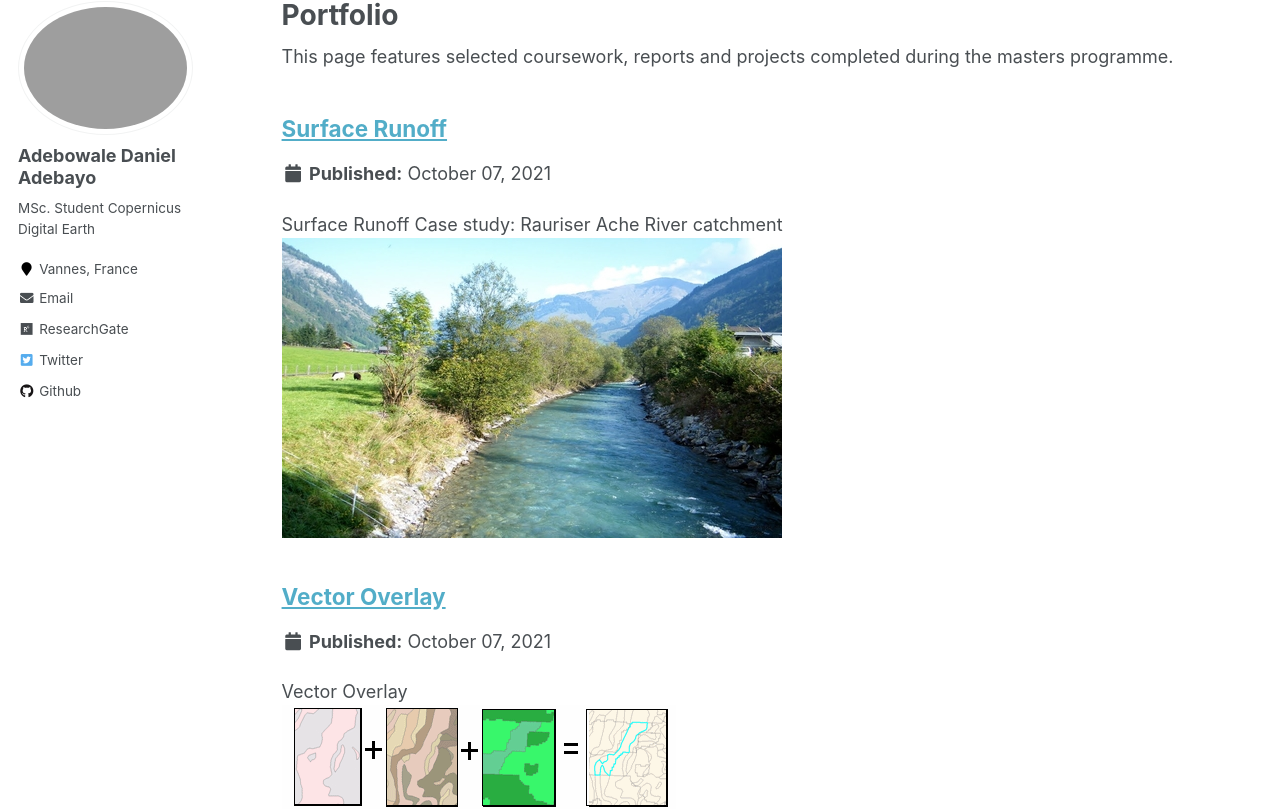
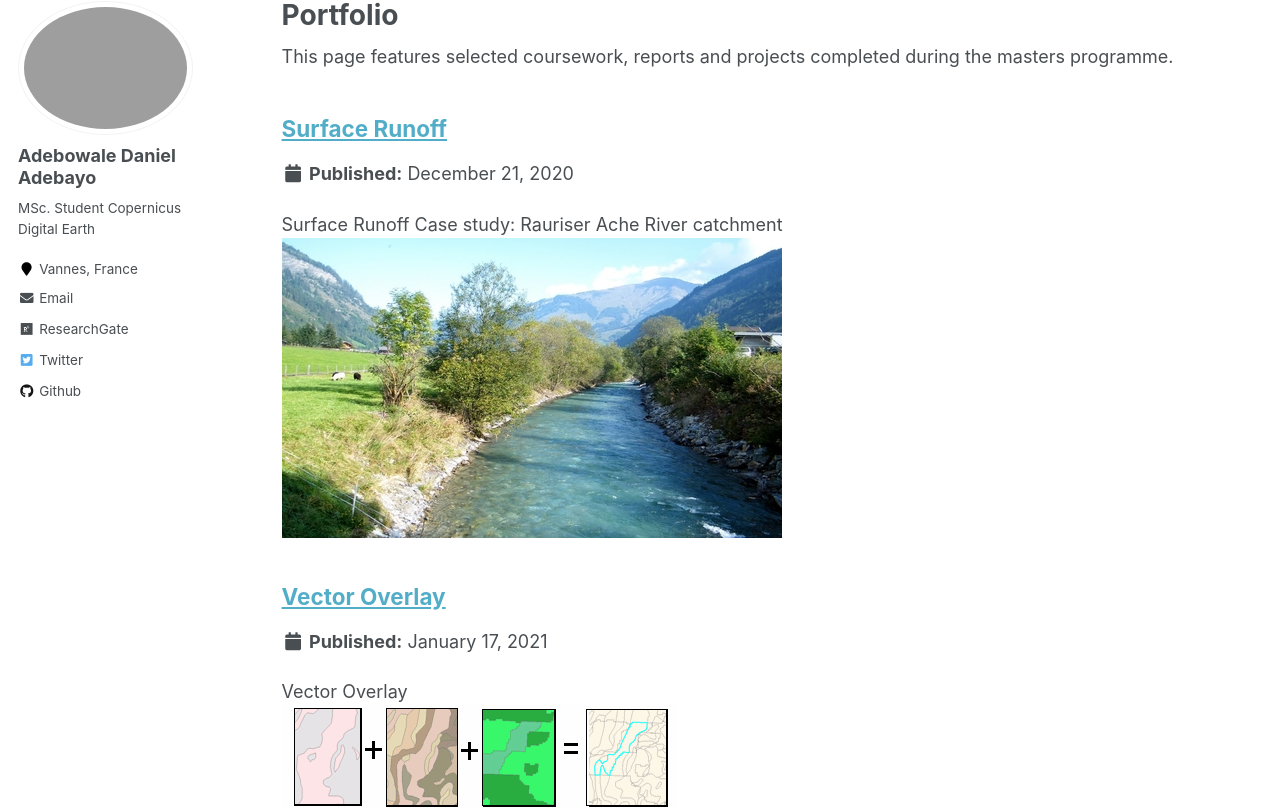
Before and after one commit to adebowaledaniel/adebowaledaniel.github.io, a Jekyll site: the page built from _pages/portfolio.html, in a window 1280 px wide and 1265 px high. Shown: the part 117-926 px from the top of the window. Built offline with Jekyll 4.4.1, drawn with Linux system fonts in a browser that asks for light colours.

Commit message:
date added

```diff
--- a/_portfolio/erosion.html
+++ b/_portfolio/erosion.html
@@ -1,5 +1,6 @@
 ---
 title: "Surface Runoff"
+date: 2020-12-21
 excerpt: "Surface Runoff Case study: Rauriser Ache River catchment <br/><img src='/images/rauise.jpg'>"
 collection: portfolio
 tags:
--- a/_portfolio/vectorOverlay.md
+++ b/_portfolio/vectorOverlay.md
@@ -1,5 +1,6 @@
 ---
 title: "Vector Overlay"
+date: 2021-01-17
 excerpt: "Vector Overlay<br/><img src='/images/Overlay_Analysis.png'>"
 collection: portfolio
 ---
```
